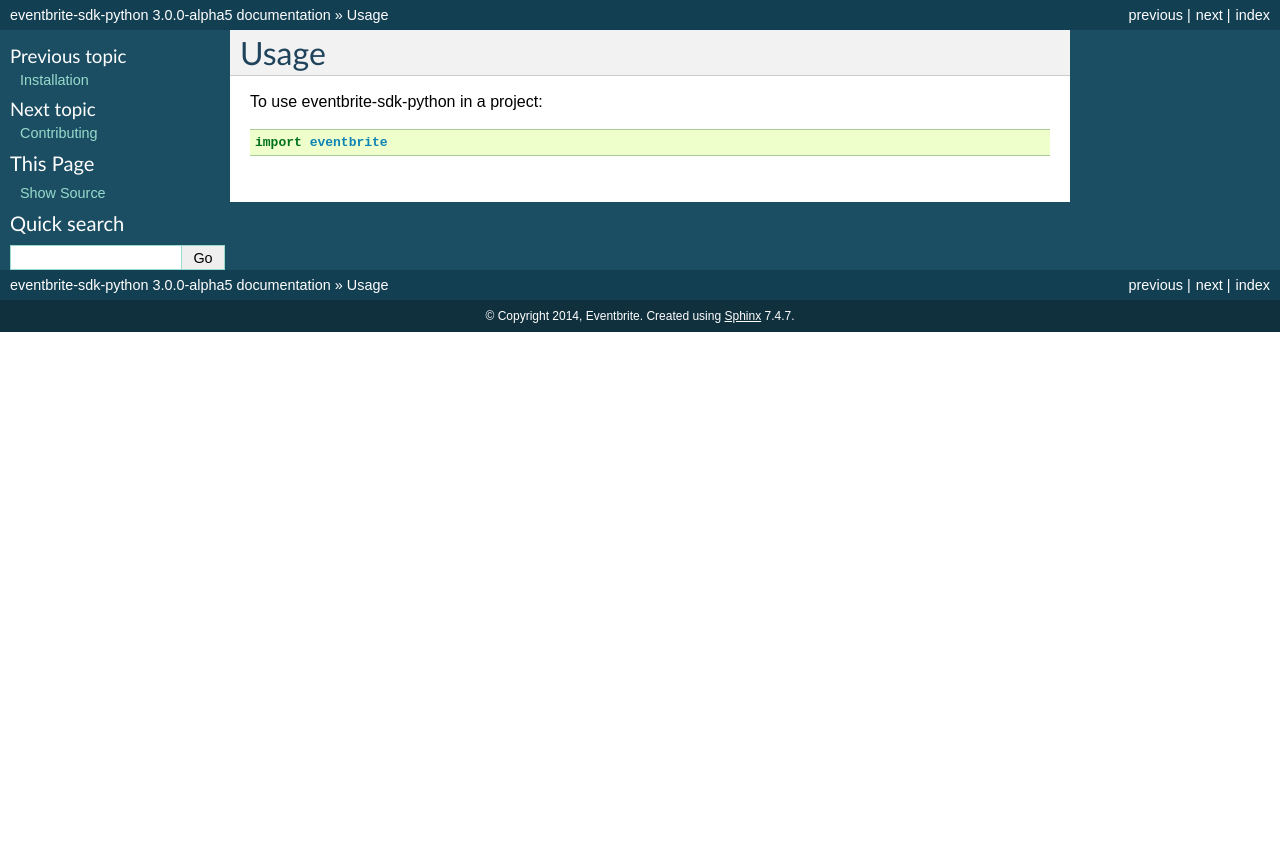
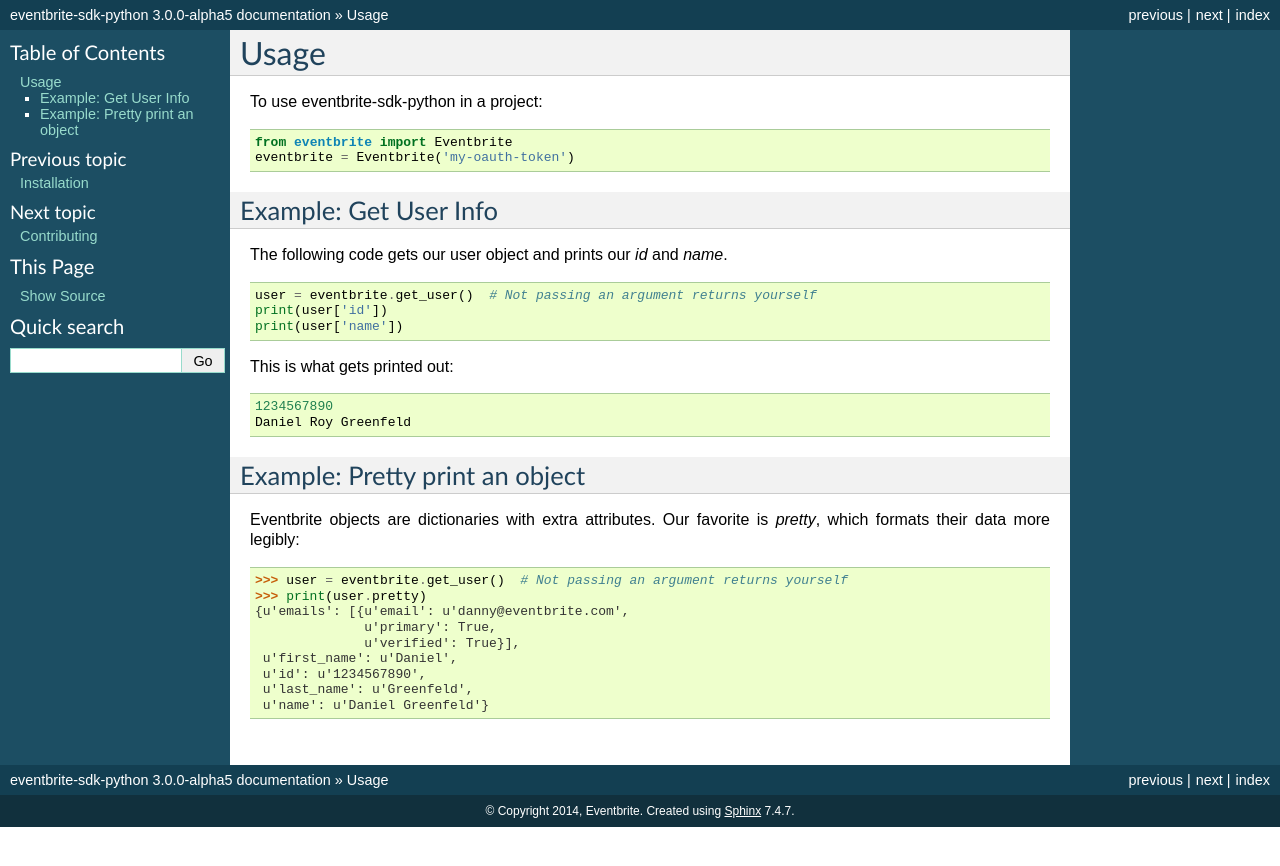
Before and after one commit to eventbrite/eventbrite-sdk-python, a Sphinx documentation site: the page built from docs/usage.rst, in a window 1280 px wide. Shown: the top 866 px of the page. Built offline with Sphinx 7.4.7, drawn with Linux system fonts in a browser that asks for light colours.

Commit message:
Update usage

```diff
--- a/docs/usage.rst
+++ b/docs/usage.rst
@@ -2,6 +2,47 @@
 Usage
 ========
 
-To use eventbrite-sdk-python in a project::
+To use eventbrite-sdk-python in a project:
 
-    import eventbrite
+.. sourcecode:: python
+
+    from eventbrite import Eventbrite
+    eventbrite = Eventbrite('my-oauth-token')
+
+
+Example: Get User Info
+======================
+
+The following code gets our user object and prints our `id` and `name`.
+
+.. sourcecode:: python
+
+    user = eventbrite.get_user()  # Not passing an argument returns yourself
+    print(user['id'])
+    print(user['name'])
+
+This is what gets printed out:
+
+::
+
+    1234567890
+    Daniel Roy Greenfeld
+
+
+Example: Pretty print an object
+===============================
+
+Eventbrite objects are dictionaries with extra attributes. Our favorite is
+`pretty`, which formats their data more legibly:
+
+.. sourcecode:: python
+
+    >>> user = eventbrite.get_user()  # Not passing an argument returns yourself
+    >>> print(user.pretty)
+    {u'emails': [{u'email': u'danny@eventbrite.com',
+                  u'primary': True,
+                  u'verified': True}],
+     u'first_name': u'Daniel',
+     u'id': u'1234567890',
+     u'last_name': u'Greenfeld',
+     u'name': u'Daniel Greenfeld'}
```
